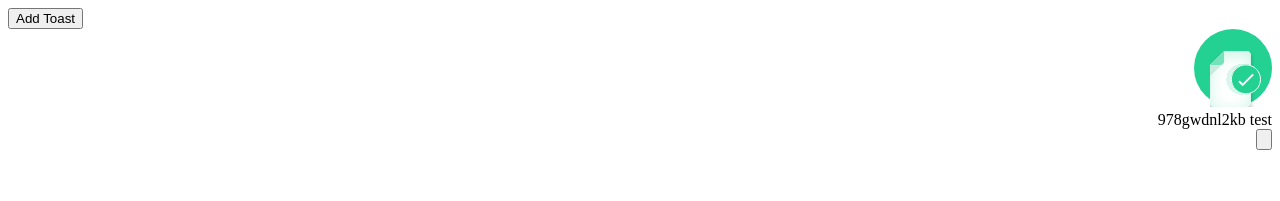
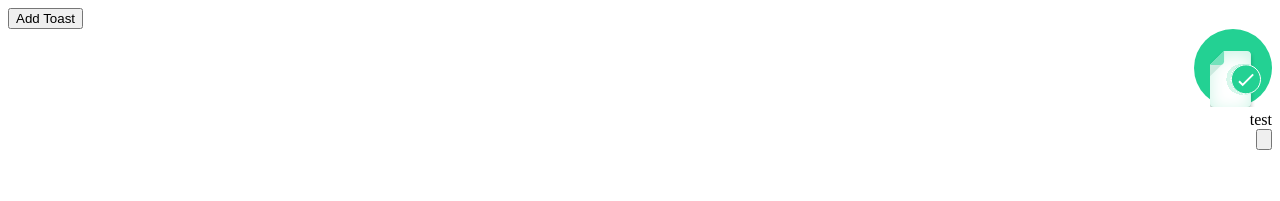
Before and after one commit to kindslayer/react-toast-fly, a React (Vite) app: page / in a window 1280 px wide. Both pictures are taken after a click on the button "Add Toast". Shown: the top 201 px of the page. Built offline with nearby package versions, Linux system fonts and the light colour scheme.

Commit message:
Fix text black

```diff
--- a/package.json
+++ b/package.json
@@ -1,7 +1,7 @@
 {
   "name": "react-toast-fly",
   "private": false,
-  "version": "0.0.8",
+  "version": "0.0.9",
   "type": "module",
   "main": "dist/index.umd.js",
   "module": "dist/index.es.js",
--- a/src/Toast/Toast.tsx
+++ b/src/Toast/Toast.tsx
@@ -86,7 +86,7 @@ const Toast = ({item}: { item: ToastItemType }) => {
 	return (
 		<div
 			className={cn(
-				'toast select-none pointer-events-auto group-hover/stacked:opacity-100 group-hover/stacked:scale-100 group-hover/stacked:translate-y-0',
+				'toast text-slate-900 select-none pointer-events-auto group-hover/stacked:opacity-100 group-hover/stacked:scale-100 group-hover/stacked:translate-y-0',
 				item.progress === Progress.Circular && 'border-b-2 border-slate-300'
 			)}
 			onMouseEnter={() => setHover(true)}
@@ -97,7 +97,7 @@ const Toast = ({item}: { item: ToastItemType }) => {
 					<ToastIcon />
 				</div>
 
-				<div className="toast--title pt-1 px-3 text-start grow">{item.id} {item.title}</div>
+				<div className="toast--title pt-1 px-3 text-start grow">{item.title}</div>
 
 				<div className="toast--close shrink-0">
 					<ToastCloseButton item={item} />
```
